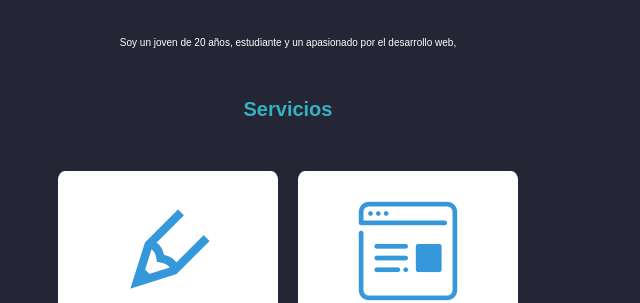
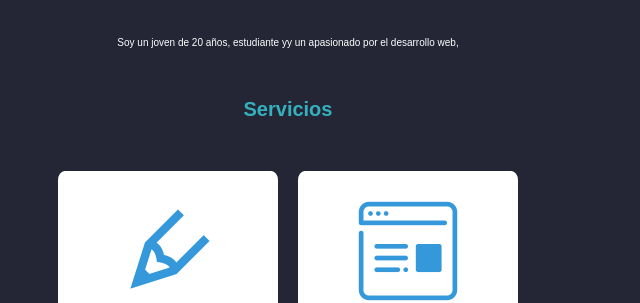
Before and after one commit to zabaletaty/Mi-portafolio, a plain HTML site: page index.html in a window 1280 px wide. Shown: the part 449-752 px from the top of the page, 352-992 px from the left. Drawn offline with Linux system fonts and the light colour scheme.

```diff
--- a/index.html
+++ b/index.html
@@ -13,6 +13,7 @@
     <script src="https://kit.fontawesome.com/36b1ca3ad4.js" crossorigin="anonymous"></script>
 </head>
 <body>
+
 
 
     <div class="header">
@@ -94,7 +95,7 @@
         <section class="container-2" id="2">
             <div class="acerca-de-mi">
                 <h2 class="blue-text">Acerca de mi</h2>
-                <p class="white-text">Soy un joven de 20 años, estudiante y un apasionado por el desarrollo web,  </p>
+                <p class="white-text">Soy un joven de 20 años, estudiante yy un apasionado por el desarrollo web,  </p>
             </div>
         </section>
 
```
